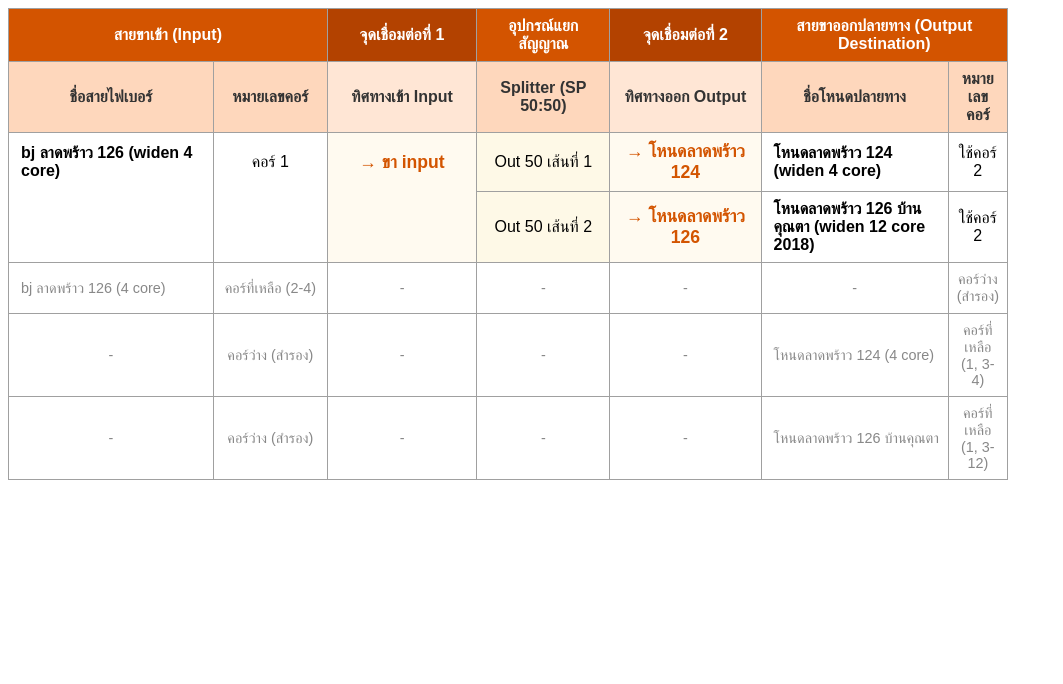
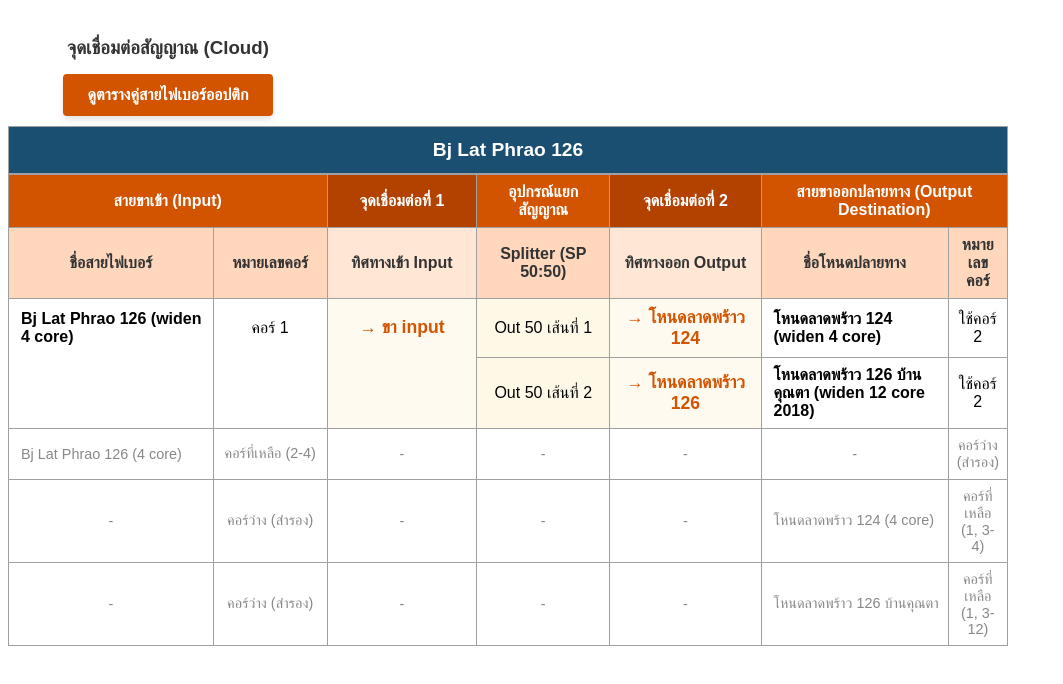
Before and after one commit to sombunboy-prog/-Bj-Lat-Phrao126, a plain HTML site: page index.html in a window 1280 px wide. Shown: the whole page, without its empty margins (0-1063 px from the left). Drawn offline with Linux system fonts and the light colour scheme.

Commit message:
Update index.html

```diff
--- a/index.html
+++ b/index.html
@@ -1,3 +1,19 @@
+<div style="text-align: center; font-family: sans-serif; padding: 10px; width: 300px;">
+    <h3 style="margin-bottom: 15px; color: #333;">จุดเชื่อมต่อสัญญาณ (Cloud)</h3>
+
+    <!-- ปุ่มลิ้งค์ตรงไปยัง Google Drive ที่รวม ID ไฟล์ของคุณเรียบร้อยแล้ว -->
+    <a href="https://sombunboy-prog.github.io/-Bj-Lat-Phrao126/" target="_blank" style="display: inline-block; background-color: #d35400; color: white; padding: 12px 24px; text-decoration: none; border-radius: 4px; font-size: 16px; font-weight: bold; box-shadow: 0 4px 6px rgba(0,0,0,0.1);">
+        ดูตารางคู่สายไฟเบอร์ออปติก
+    </a>
+</div>
+
+
+<table border="1" cellpadding="8" cellspacing="0" style="border-collapse: collapse; text-align: center; font-family: sans-serif; width: 100%; max-width: 1000px; border: 1px solid #a0a0a0;">
+  <thead>
+    <!-- หัวข้อใหญ่ประจำกลุ่มตาราง -->
+    <tr style="background-color: #1b4f72; color: white;">
+      <th colspan="6" style="border: 1px solid #a0a0a0; font-size: 1.2em; padding: 12px;">Bj Lat Phrao 126</th>
+    </tr>
 <table border="1" cellpadding="8" cellspacing="0" style="border-collapse: collapse; text-align: center; font-family: sans-serif; width: 100%; max-width: 1000px; border: 1px solid #a0a0a0;">
   <thead>
     <tr style="background-color: #d35400; color: white;">
@@ -21,7 +37,7 @@
 
     <!-- แถวที่ 1: ขาออกเส้นที่ 1 (เปลี่ยนเป็นลูกศรชี้ขวา &rarr; สวยงามคมชัด) -->
     <tr style="background-color: #ffffff;">
-      <td style="border: 1px solid #a0a0a0; border-bottom: none; text-align: left; padding-left: 12px;"><b>bj ลาดพร้าว 126 (widen 4 core)</b></td>
+      <td style="border: 1px solid #a0a0a0; border-bottom: none; text-align: left; padding-left: 12px;"><b>Bj Lat Phrao 126 (widen 4 core)</b></td>
       <td style="border: 1px solid #a0a0a0; border-bottom: none;">คอร์ 1</td>
       <!-- ช่องแนวตั้งที่ 1: เปลี่ยนเป็นลูกศรชี้เข้า Splitter -->
       <td style="border: 1px solid #a0a0a0; border-bottom: none; background-color: #fffaf0; font-size: 1.1em; font-weight: bold; color: #d35400;">&rarr; ขา input</td>
@@ -47,7 +63,7 @@
 
     <!-- ส่วนสรุปคอร์ที่เหลือ -->
     <tr style="color: #888; background-color: #ffffff; font-size: 0.9em;">
-      <td style="border: 1px solid #a0a0a0; text-align: left; padding-left: 12px;">bj ลาดพร้าว 126 (4 core)</td>
+      <td style="border: 1px solid #a0a0a0; text-align: left; padding-left: 12px;">Bj Lat Phrao 126 (4 core)</td>
       <td style="border: 1px solid #a0a0a0;">คอร์ที่เหลือ (2-4)</td>
       <td style="border: 1px solid #a0a0a0;">-</td>
       <td style="border: 1px solid #a0a0a0;">-</td>
```
